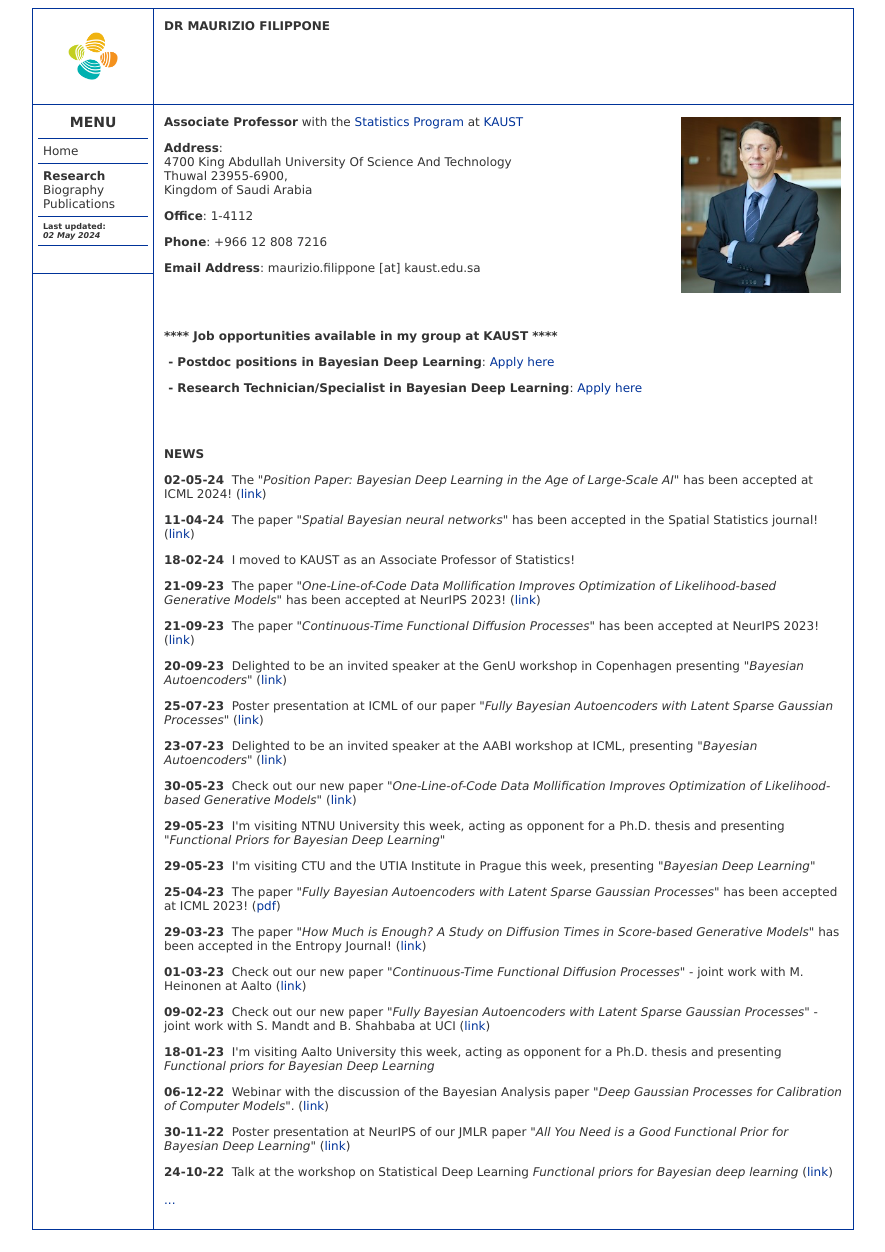
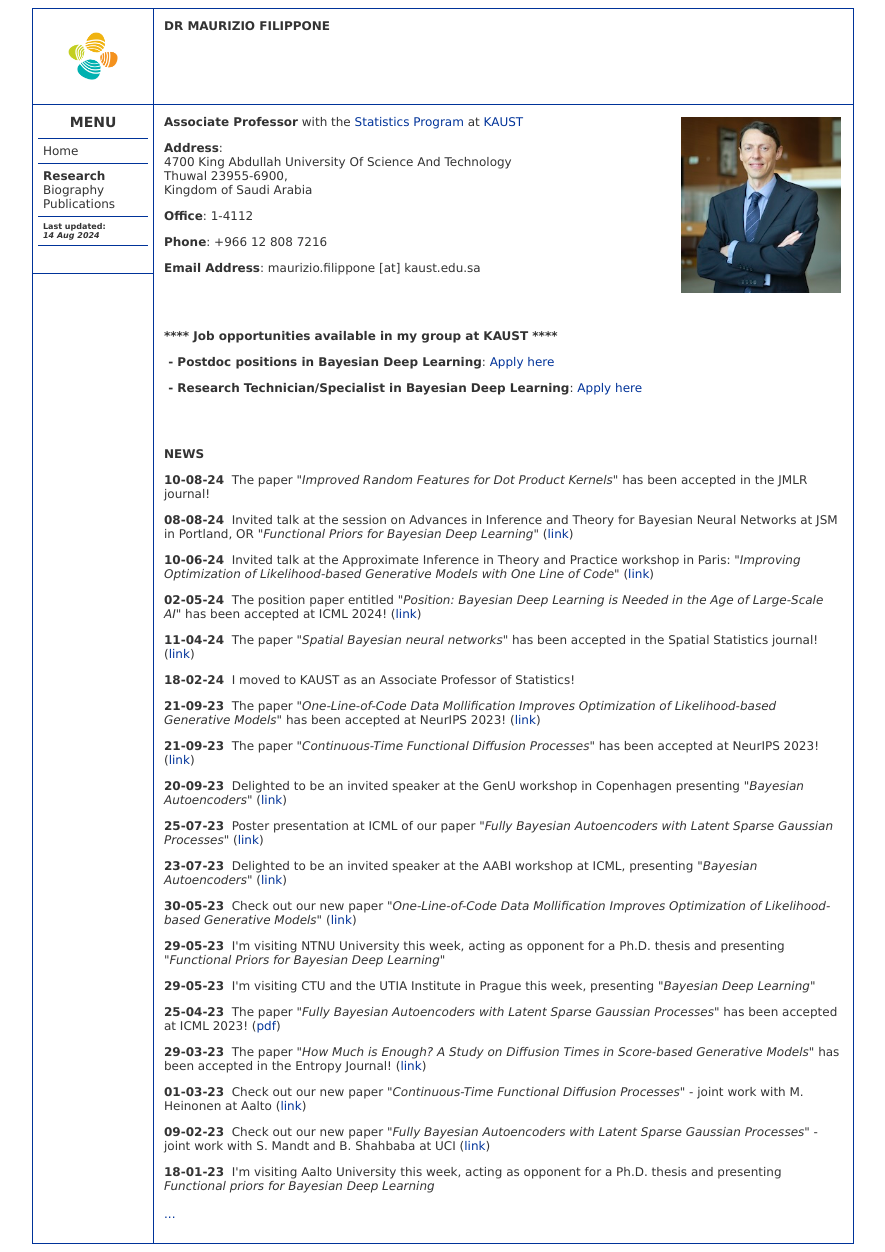
Before and after one commit to mauriziofilippone/mauriziofilippone.github.io, a PHP site: page /index.html in a window 1280 px wide. Shown: the whole page, without its empty margins (197-1082 px from the left). Before the commit the page ends 1230 px from the top, so only its background shows below. Run offline with PHP 8.4, Linux system fonts and the light colour scheme.

Commit message:
Updated news

```diff
--- a/index.html
+++ b/index.html
@@ -119,7 +119,7 @@
 
   <div class="divider"></div>
 
-  <div class="lastupdate"><b>Last updated</b>: <br><em>02 May 2024</em></div>
+  <div class="lastupdate"><b>Last updated</b>: <br><em>14 Aug 2024</em></div>
 
   <div class="divider"></div>
 
@@ -198,7 +198,10 @@ Apply here
 <div>
 <br><br>
 <p> <b>NEWS</b> </p>
-<p><b>02-05-24</b>&nbsp;&nbsp;The <em>"Position Paper: Bayesian Deep Learning in the Age of Large-Scale AI"</em> has been accepted at ICML 2024! (<a href="https://arxiv.org/abs/2402.00809" target="_blank">link</a>)
+<p><b>10-08-24</b>&nbsp;&nbsp;The paper <em>"Improved Random Features for Dot Product Kernels"</em> has been accepted in the JMLR journal!
+<p><b>08-08-24</b>&nbsp;&nbsp;Invited talk at the session on Advances in Inference and Theory for Bayesian Neural Networks at JSM in Portland, OR <em>"Functional Priors for Bayesian Deep Learning"</em> (<a href="https://ww3.aievolution.com/JSMAnnual2024/Events/viewEv?ev=1346" target="_blank">link</a>)
+<p><b>10-06-24</b>&nbsp;&nbsp;Invited talk at the Approximate Inference in Theory and Practice workshop in Paris: <em>"Improving Optimization of Likelihood-based Generative Models with One Line of Code"</em> (<a href="https://sites.google.com/essec.edu/approximate-inference-conf/welcome?authuser=0" target="_blank">link</a>)
+<p><b>02-05-24</b>&nbsp;&nbsp;The position paper entitled <em>"Position: Bayesian Deep Learning is Needed in the Age of Large-Scale AI"</em> has been accepted at ICML 2024! (<a href="https://arxiv.org/abs/2402.00809" target="_blank">link</a>)
 <p><b>11-04-24</b>&nbsp;&nbsp;The paper <em>"Spatial Bayesian neural networks"</em> has been accepted in the Spatial Statistics journal! (<a href="https://doi.org/10.1016/j.spasta.2024.100825" target="_blank">link</a>)
 <p><b>18-02-24</b>&nbsp;&nbsp;I moved to KAUST as an Associate Professor of Statistics!
 <p><b>21-09-23</b>&nbsp;&nbsp;The paper <em>"One-Line-of-Code Data Mollification Improves Optimization of Likelihood-based Generative Models"</em> has been accepted at NeurIPS 2023! (<a href="https://arxiv.org/abs/2305.18900" target="_blank">link</a>)
@@ -214,9 +217,6 @@ Apply here
 <p><b>01-03-23</b>&nbsp;&nbsp;Check out our new paper <em>"Continuous-Time Functional Diffusion Processes"</em> - joint work with M. Heinonen at Aalto (<a href="https://arxiv.org/abs/2303.00800" target="_blank">link</a>)
 <p><b>09-02-23</b>&nbsp;&nbsp;Check out our new paper <em>"Fully Bayesian Autoencoders with Latent Sparse Gaussian Processes"</em> - joint work with S. Mandt and B. Shahbaba at UCI (<a href="https://arxiv.org/abs/2302.04534" target="_blank">link</a>)
 <p><b>18-01-23</b>&nbsp;&nbsp;I'm visiting Aalto University this week, acting as opponent for a Ph.D. thesis and presenting <em>Functional priors for Bayesian Deep Learning</em>
-<p><b>06-12-22</b>&nbsp;&nbsp;Webinar with the discussion of the Bayesian Analysis paper <em>"Deep Gaussian Processes for Calibration of Computer Models"</em>. (<a href="https://www.youtube.com/watch?v=K_hPbvoo0_M" target="_blank">link</a>)
-<p><b>30-11-22</b>&nbsp;&nbsp;Poster presentation at NeurIPS of our JMLR paper <em>"All You Need is a Good Functional Prior for Bayesian Deep Learning"</em> (<a href="https://jmlr.org/papers/v23/20-1340.html" target="_blank">link</a>)
-<p><b>24-10-22</b>&nbsp;&nbsp;Talk at the workshop on Statistical Deep Learning <em>Functional priors for Bayesian deep learning</em> (<a href="https://andrewzm.github.io/deepspat-website/workshop/" target="_blank">link</a>)
 <br><br>
 <a href="news.html">...</a>
 
--- a/layout/header.php
+++ b/layout/header.php
@@ -138,7 +138,7 @@ $menu['links'] = 'Links';
 
   <div class="divider"></div>
 
-  <div class="lastupdate"><b>Last updated</b>: <br><em>02 May 2024</em></div>
+  <div class="lastupdate"><b>Last updated</b>: <br><em>14 Aug 2024</em></div>
 
   <div class="divider"></div>
 
--- a/pages/biography.html
+++ b/pages/biography.html
@@ -119,7 +119,7 @@
 
   <div class="divider"></div>
 
-  <div class="lastupdate"><b>Last updated</b>: <br><em>02 May 2024</em></div>
+  <div class="lastupdate"><b>Last updated</b>: <br><em>14 Aug 2024</em></div>
 
   <div class="divider"></div>
 
--- a/pages/publications.html
+++ b/pages/publications.html
@@ -119,7 +119,7 @@
 
   <div class="divider"></div>
 
-  <div class="lastupdate"><b>Last updated</b>: <br><em>02 May 2024</em></div>
+  <div class="lastupdate"><b>Last updated</b>: <br><em>14 Aug 2024</em></div>
 
   <div class="divider"></div>
 
```
Also changed, not shown: news.html (+7 -1 lines).
